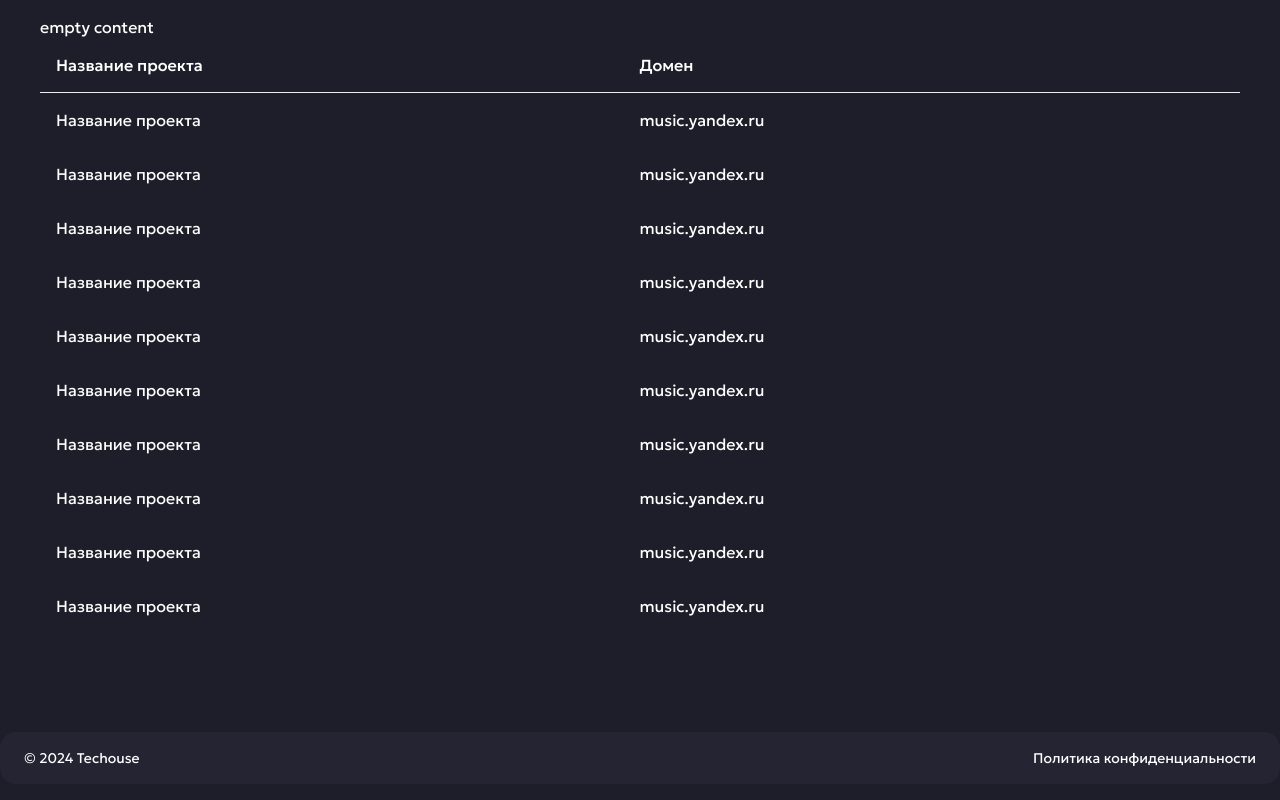
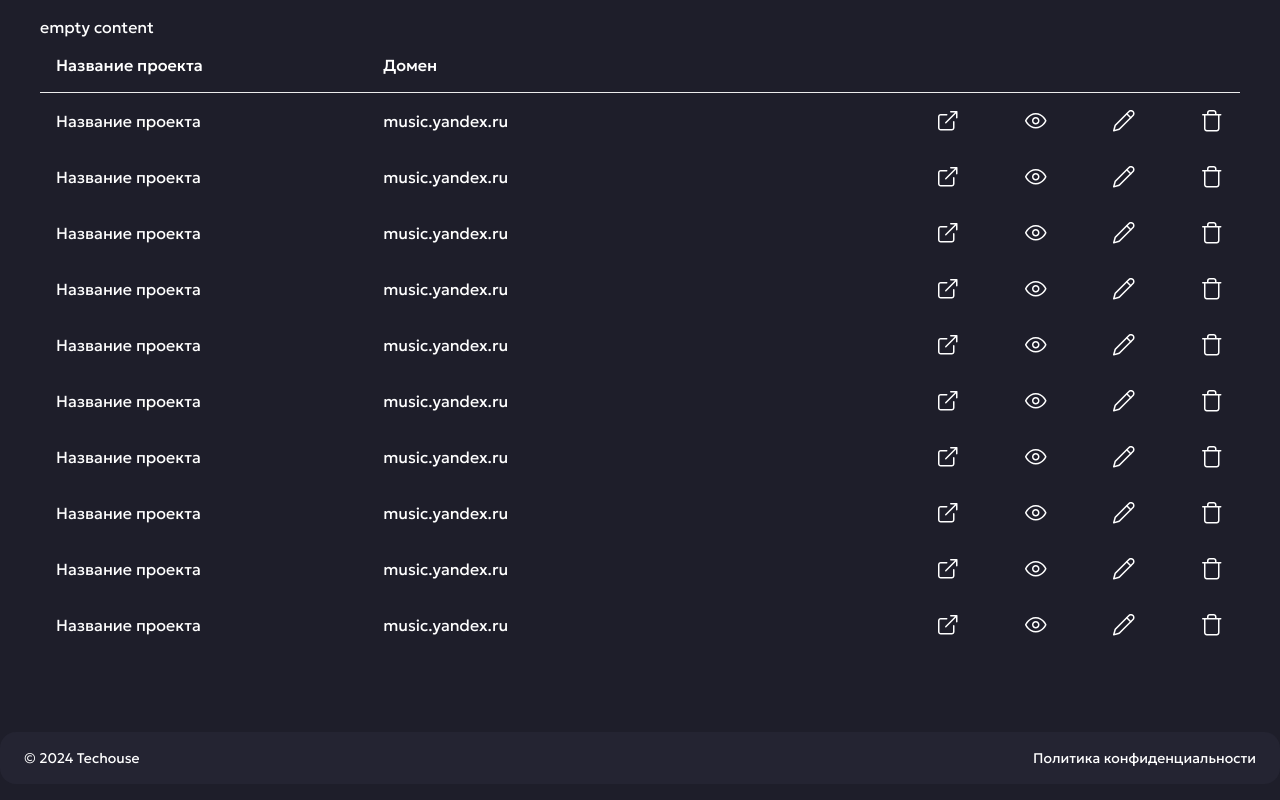
Before and after one commit to DZavg/lock-box-front, a Vue app: page /projects in a window 1280 px wide. Built offline with nearby package versions, Linux system fonts and the light colour scheme.

Commit message:
feat(ProjectsTableBody): use ProjectsActionList component

```diff
--- a/src/widgets/Projects/ui/ProjectsTableBody.vue
+++ b/src/widgets/Projects/ui/ProjectsTableBody.vue
@@ -5,7 +5,9 @@
 			<td>
 				<BaseLink :color="LinkColor.White" :link="project.domain">{{ project.domain }}</BaseLink>
 			</td>
-			<td></td>
+			<td>
+				<ProjectsActionList :project="project" class="projects-table-body__action-list" />
+			</td>
 		</tr>
 	</BaseTableBody>
 </template>
@@ -15,6 +17,7 @@ import BaseTableBody from '@/shared/ui/Table/BaseTableBody.vue'
 import { type Project } from '@/widgets/Projects/types/Project'
 import { LinkColor } from '@/shared/types/Link/LinkColor'
 import BaseLink from '@/shared/ui/Link/BaseLink.vue'
+import ProjectsActionList from '@/features/Project/ui/ProjectsActionList.vue'
 
 interface Props {
 	projects: Project[]
@@ -25,4 +28,10 @@ withDefaults(defineProps<Props>(), {
 })
 </script>
 
-<style lang="scss" scoped></style>
+<style lang="scss" scoped>
+.projects-table-body {
+	&__action-list {
+		justify-content: flex-end;
+	}
+}
+</style>
```
